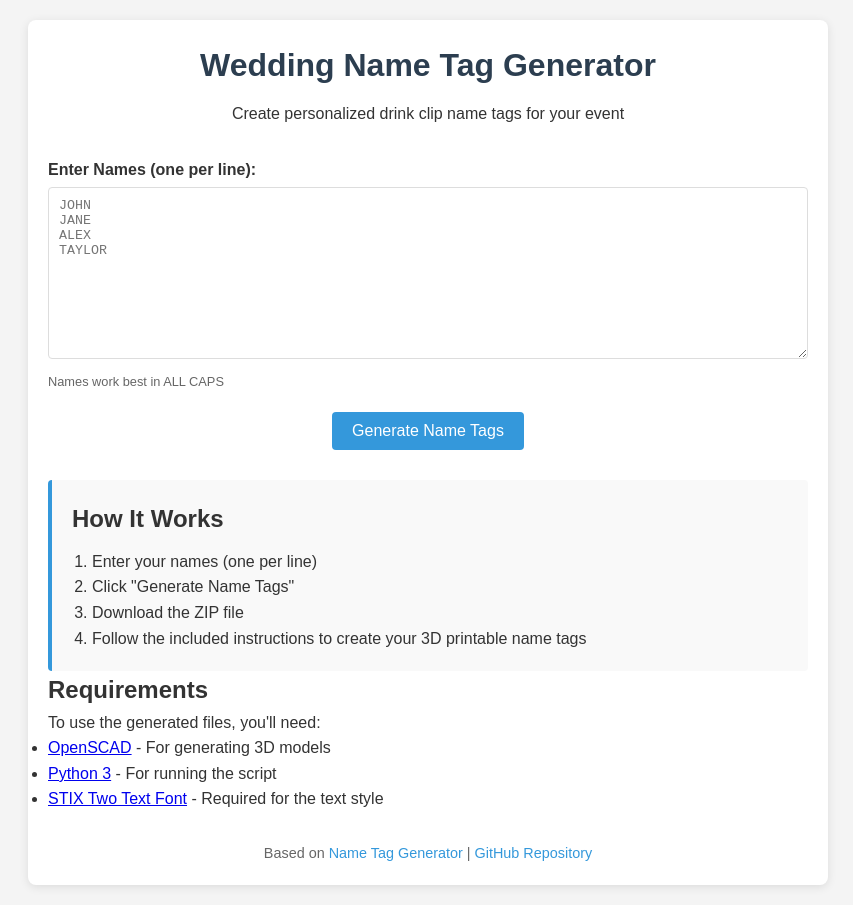
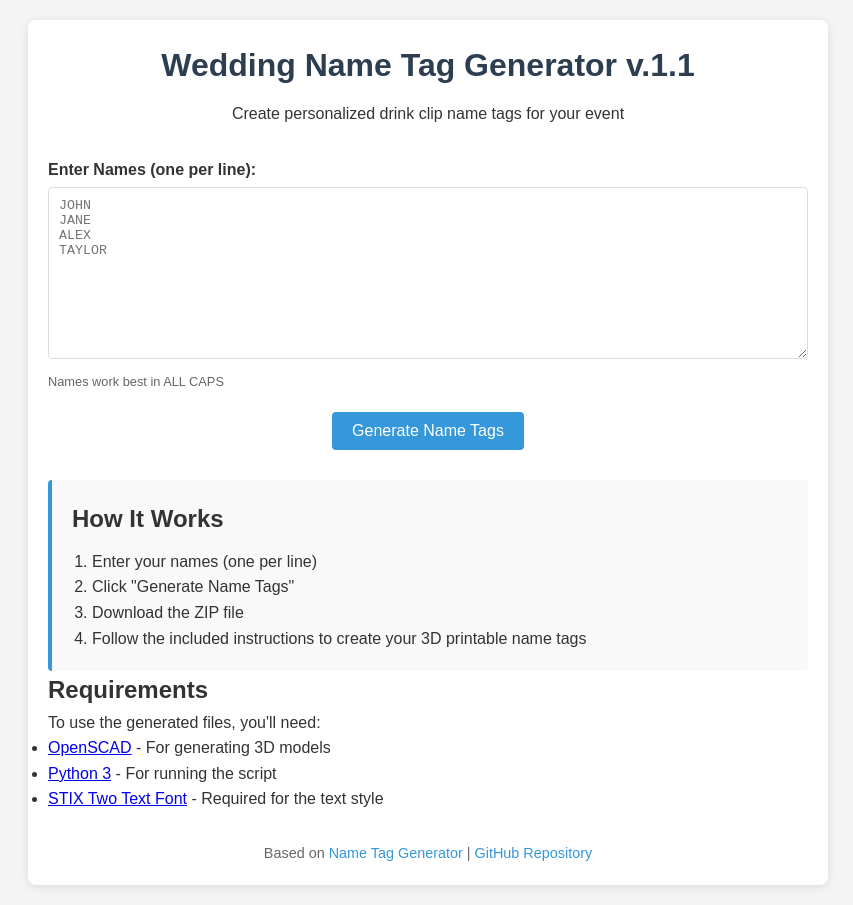
Before and after one commit to drehelm/wedding-name-tag-generator, a website: page index.html in a window 1280 px wide. Shown: the whole page, without its empty margins (212-1065 px from the left). Drawn offline with nearby package versions, Linux system fonts and the light colour scheme; no server answers.

Commit message:
Adding versioning to index

```diff
--- a/index.html
+++ b/index.html
@@ -11,7 +11,7 @@
 <body>
     <div class="container">
         <header>
-            <h1>Wedding Name Tag Generator</h1>
+            <h1>Wedding Name Tag Generator v.1.1</h1>
             <p>Create personalized drink clip name tags for your event</p>
         </header>
 
```
